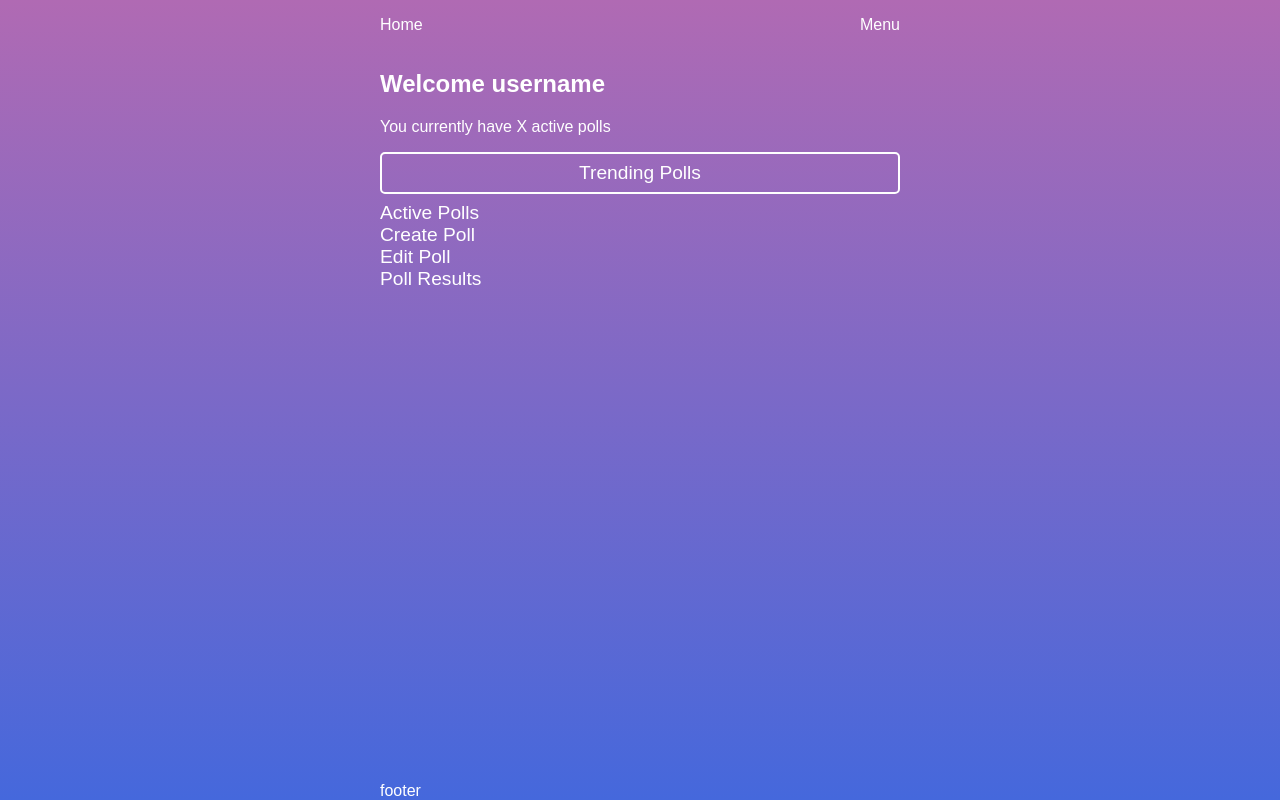
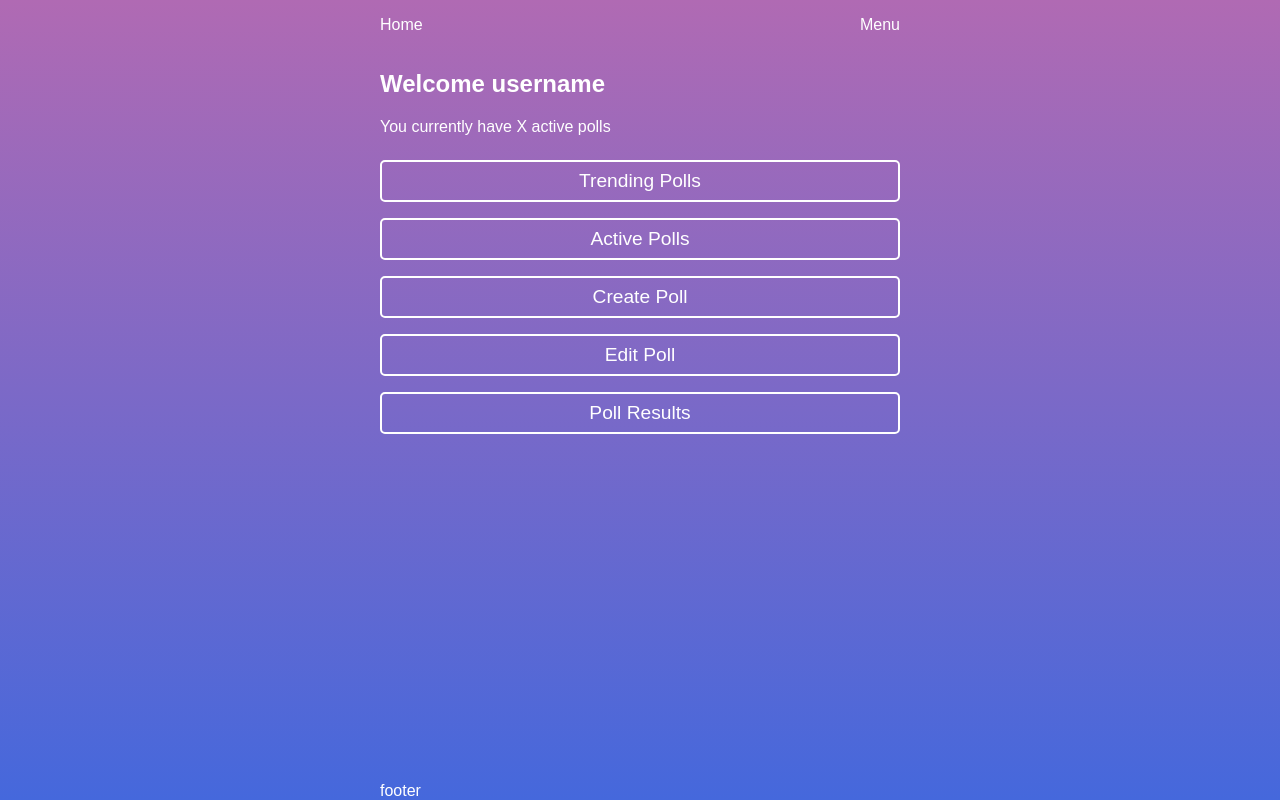
Before and after one commit to nTamura/dashvotes, a React (Create React App) app: page / in a window 1280 px wide. Built offline with nearby package versions, Linux system fonts and the light colour scheme.

Commit message:
button component, dashboard menu

```diff
--- a/src/components/Common/Button.jsx
+++ b/src/components/Common/Button.jsx
@@ -3,18 +3,19 @@ import withStyles from 'react-jss'
 
 function Button({ classes, children, ...rest }) {
   return (
-    <button {...rest} className={classes.button}>
+    <button type="button" className={classes.root} {...rest}>
       {children}
     </button>
   )
 }
 const styles = {
-  button: {
+  root: {
+    fontSize: '1.2rem',
     border: '2px solid #FFF',
     borderRadius: 5,
     color: '#FFF',
     padding: 8,
-    marginBottom: 8,
+    margin: '8px 0',
     textAlign: 'center',
     backgroundColor: 'transparent',
     width: '100%',
--- a/src/components/Views/Dashboard/Container.jsx
+++ b/src/components/Views/Dashboard/Container.jsx
@@ -9,22 +9,20 @@ function Container({ classes }) {
       <h2>Welcome username</h2>
       <p>You currently have X active polls</p>
       <div className={classes.menuList}>
-        <Button>
-          <Link to="/trending" className={classes.button}>
-            Trending Polls
-          </Link>
-        </Button>
-        <Link to="/active" className={classes.button}>
-          Active Polls
+        <Link to="/trending">
+          <Button>Trending Polls</Button>
         </Link>
-        <Link to="/create" className={classes.button}>
-          Create Poll
+        <Link to="/active">
+          <Button>Active Polls</Button>
         </Link>
-        <Link to="/edit" className={classes.button}>
-          Edit Poll
+        <Link to="/create">
+          <Button>Create Poll</Button>
         </Link>
-        <Link to="/results" className={classes.button}>
-          Poll Results
+        <Link to="/edit">
+          <Button>Edit Poll</Button>
+        </Link>
+        <Link to="/results">
+          <Button>Poll Results</Button>
         </Link>
       </div>
     </div>
@@ -36,12 +34,5 @@ const styles = {
     display: 'flex',
     flexDirection: 'column',
   },
-  button: {
-    fontSize: '1.2rem',
-    // border: '1px solid #FFF',
-    // padding: 8,
-    // marginBottom: 8,
-    // textAlign: 'center',
-  },
 }
 export default withStyles(styles)(Container)
```
